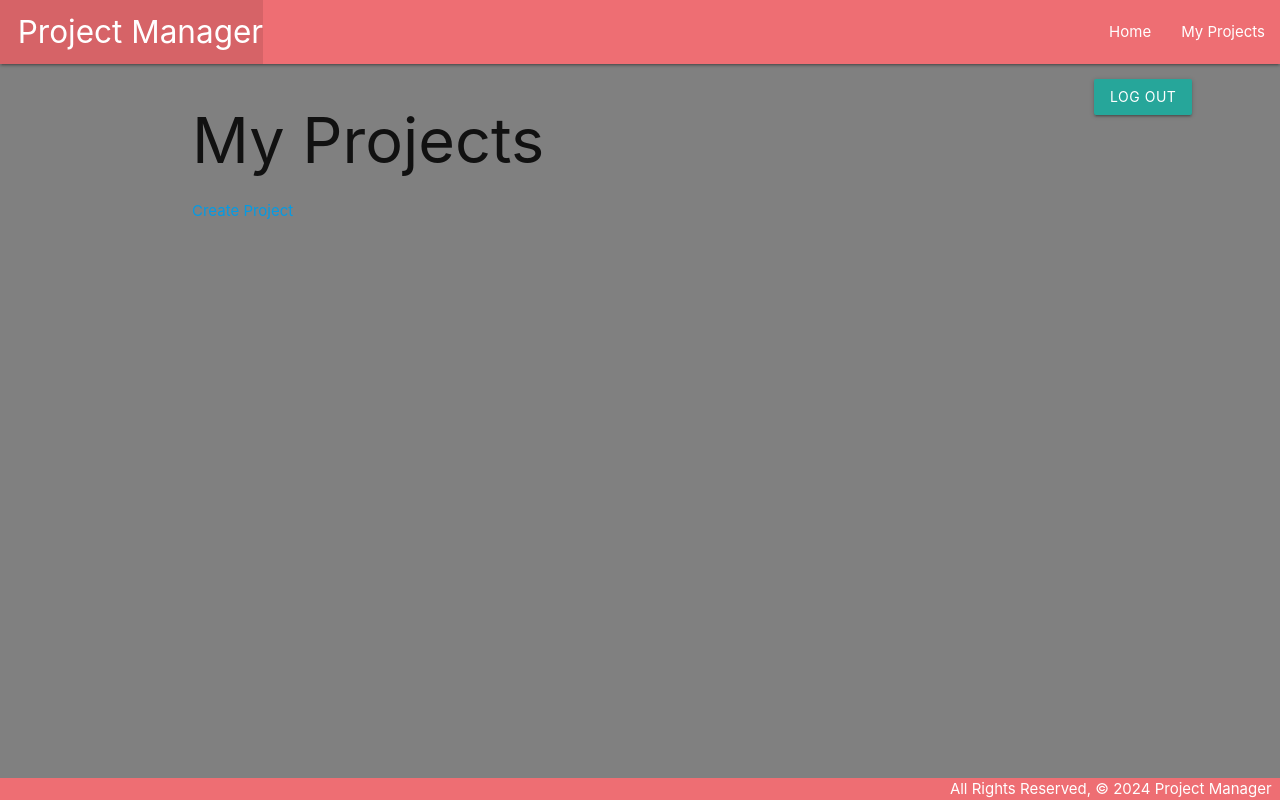
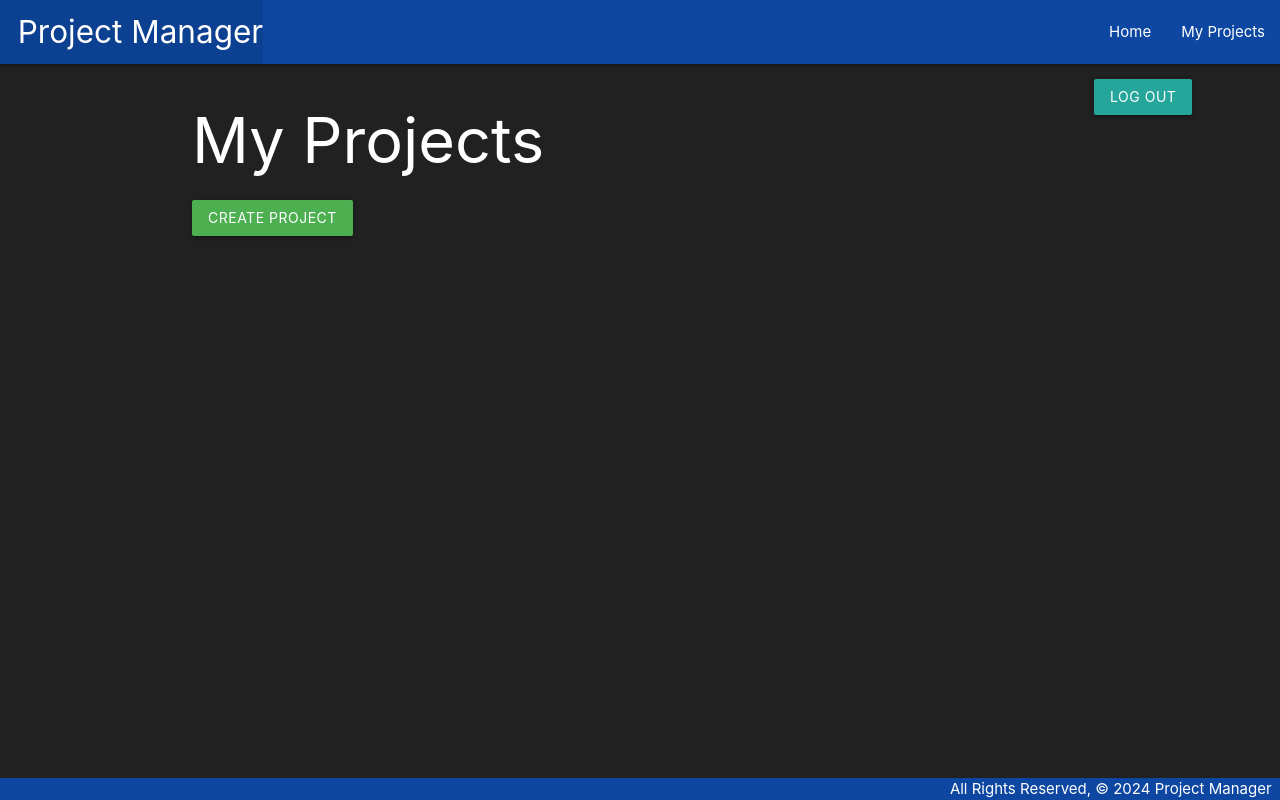
Before and after one commit to cfurlong15/Project4, a Django app: page /projects/ in a window 1280 px wide. Run offline with Django 5.2, Linux system fonts and the light colour scheme; the visitor is signed in with stand-in values (Sample User, id 1); data that the repository does not hold is empty.

Commit message:
initial styling

```diff
--- a/main_app/static/css/style.css
+++ b/main_app/static/css/style.css
@@ -1,5 +1,4 @@
 body {
-    background-color: gray;
     display: flex;
     min-height: 100vh;
     flex-direction: column;
--- a/main_app/templates/base.html
+++ b/main_app/templates/base.html
@@ -19,9 +19,9 @@
     <!-- Compiled and minified JavaScript -->
     <script src="https://cdnjs.cloudflare.com/ajax/libs/materialize/1.0.0/js/materialize.min.js"></script>
   </head>
-  <body>
+  <body class="white-text grey darken-4">
     <header class="navbar-fixed">
-      <nav>
+      <nav class="blue darken-4">
         <div class="nav-wrapper">
           <ul>
             <li>
@@ -47,7 +47,7 @@
       </nav>
     </header>
     <main class="container">{% block content %} {% endblock %}</main>
-    <footer class="page-footer">
+    <footer class="page-footer blue darken-4">
       <div class="right">
         All Rights Reserved, &copy; 2024 Project Manager &nbsp;
       </div>
--- a/main_app/templates/main_app/task_confirm_delete.html
+++ b/main_app/templates/main_app/task_confirm_delete.html
@@ -9,5 +9,5 @@
     {% csrf_token %}
     <input type="submit" value="Yes" class="btn">
   </form>
-  <a href="{% url 'detail' project.id %}">Cancel</a>
+  <a href="{% url 'detail' project.id %}" class="btn">Cancel</a>
 {% endblock %}
--- a/main_app/templates/projects/index.html
+++ b/main_app/templates/projects/index.html
@@ -2,13 +2,13 @@
 
 <h1>My Projects</h1>
 
-<a href="{% url 'projects_create' %}">Create Project</a>
+<a href="{% url 'projects_create' %}" class="btn green waves-effect waves-light hoverable">Create Project</a>
 
 {% for project in projects %}
-<div class="card">
+<div class="card grey darken-3">
   <div class="card-content">
     <h3>{{ project.name }}</h3>
-    <a href="{% url 'detail' project.id %}">View Project Details</a>
+    <a href="{% url 'detail' project.id %}" class="btn-small cyan accent-4 waves-effect waves-dark hoverable z-depth-5">View Project Details</a>
     <p>Status: {{ project.get_status_display }}</p>
     <p>Description: {{ project.description }}</p>
     <p>Start Date: {{ project.start_date }}</p>
```
Also changed, not shown: main_app/templates/projects/detail.html (+4 -4 lines).
